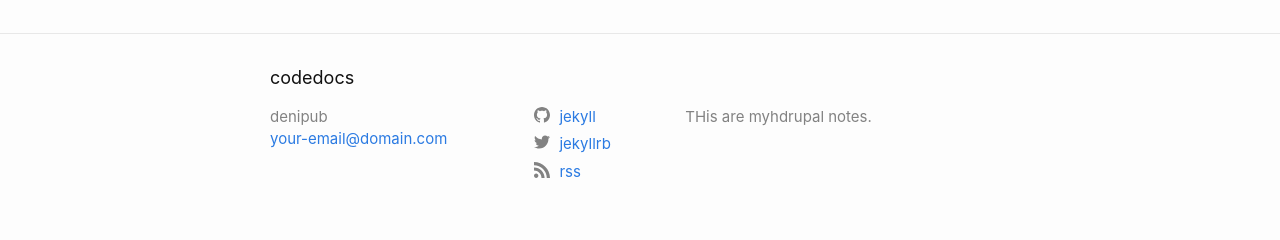
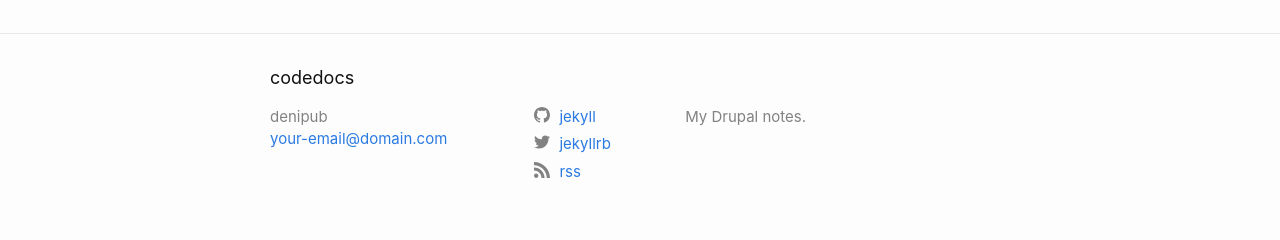
Before and after one commit to denipub/denipub.github.io, a Jekyll site: the page built from README.md, in a window 1280 px wide. Shown: the part 797-1037 px from the top of the page. Built offline with Jekyll 4.4.1, drawn with Linux system fonts in a browser that asks for light colours; our own code applies the rules of GitHub Pages for plain Markdown files.

Commit message:
Update _config.yml

```diff
--- a/_config.yml
+++ b/_config.yml
@@ -8,7 +8,7 @@ email: your-email@domain.com
 #  Write an awesome description for your new site here. You can edit this
 #  line in _config.yml. It will appear in your document head meta (for
 #  Google search results) and in your feed.xml site description.
-description: THis are myhdrupal notes.
+description: My Drupal notes.
 
 # social links
 twitter_username: jekyllrb
```
